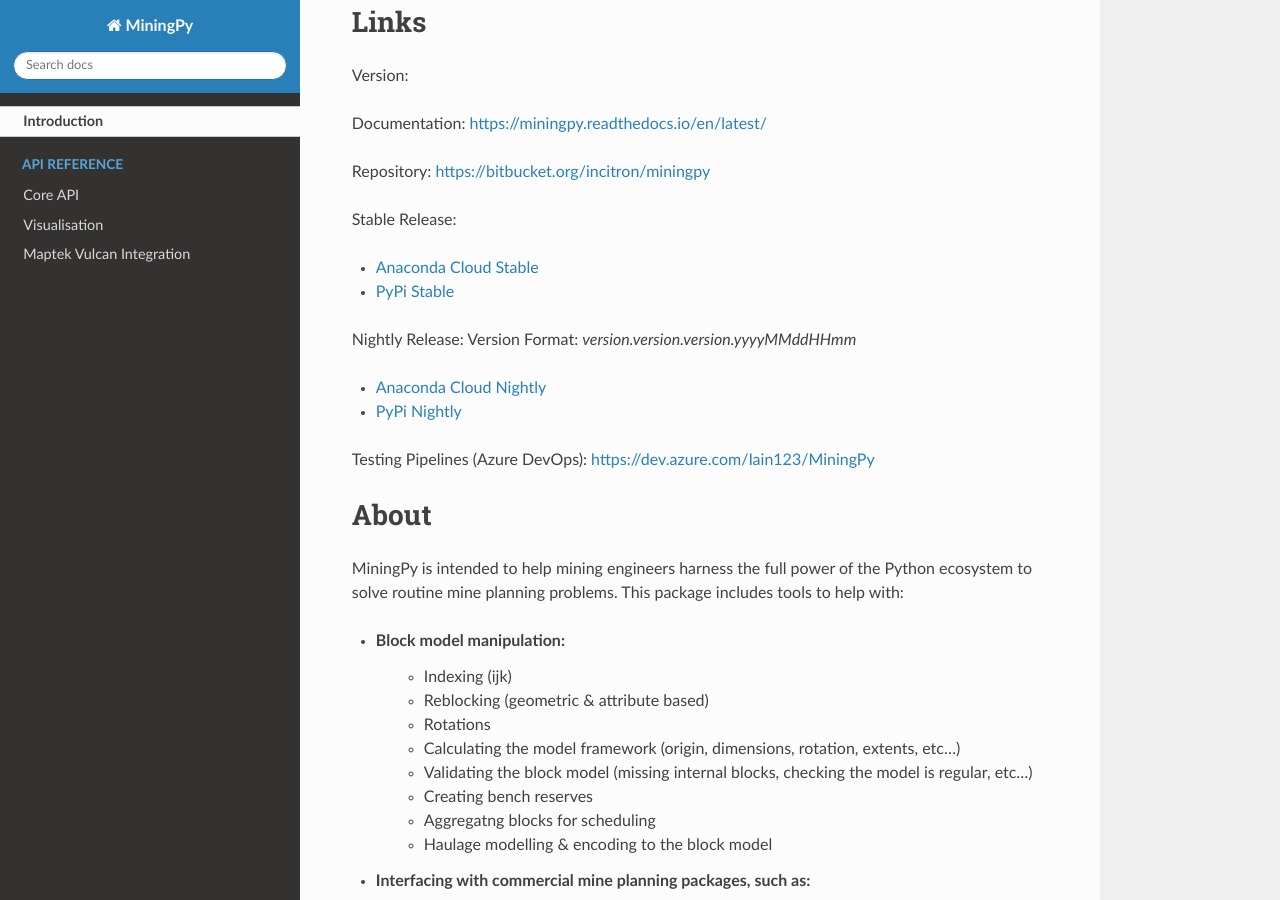
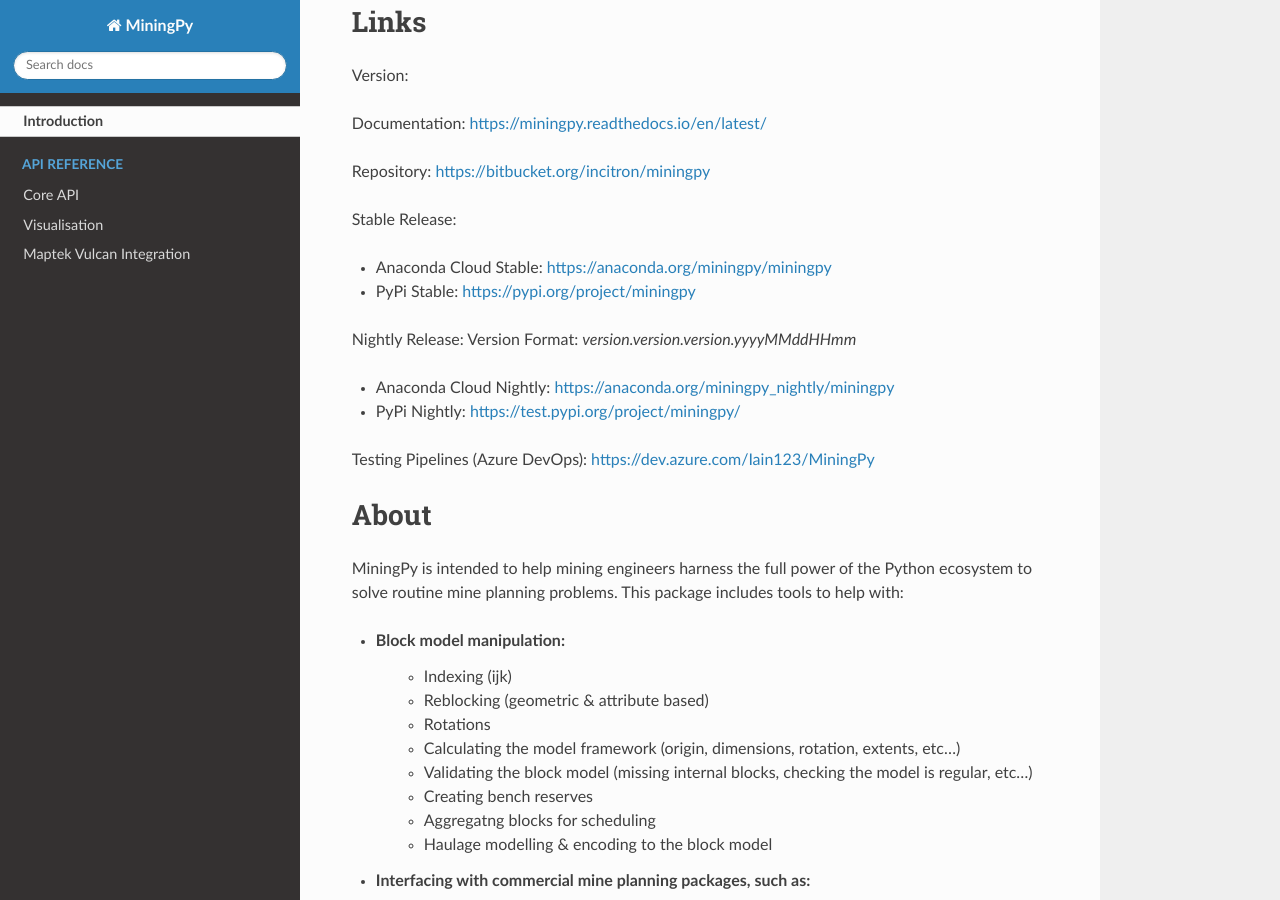
Before and after one commit to miningpy/miningpy, a Sphinx documentation site: the page built from docs/index.rst, in a window 1280 px wide and 900 px high, scrolled down 354 px. Built offline with Sphinx 7.4.7 and the Read the Docs theme 2.0.0, drawn with Linux system fonts in a browser that asks for light colours; the version number could not be read and is left out.

Commit message:
#22 link fixes

```diff
--- a/docs/index.rst
+++ b/docs/index.rst
@@ -24,13 +24,13 @@
 
 Stable Release:
 
-* `Anaconda Cloud Stable <https://anaconda.org/miningpy/miningpy>`_
-* `PyPi Stable <https://pypi.org/project/miningpy/>`_
+* Anaconda Cloud Stable: https://anaconda.org/miningpy/miningpy
+* PyPi Stable: https://pypi.org/project/miningpy
 
 Nightly Release: Version Format: `version.version.version.yyyyMMddHHmm`
 
-* `Anaconda Cloud Nightly <https://anaconda.org/miningpy_nightly/miningpy>`_
-* `PyPi Nightly <https://test.pypi.org/project/miningpy/>`_
+* Anaconda Cloud Nightly: https://anaconda.org/miningpy_nightly/miningpy
+* PyPi Nightly: https://test.pypi.org/project/miningpy/
 
 Testing Pipelines (Azure DevOps): https://dev.azure.com/Iain123/MiningPy
 
```
